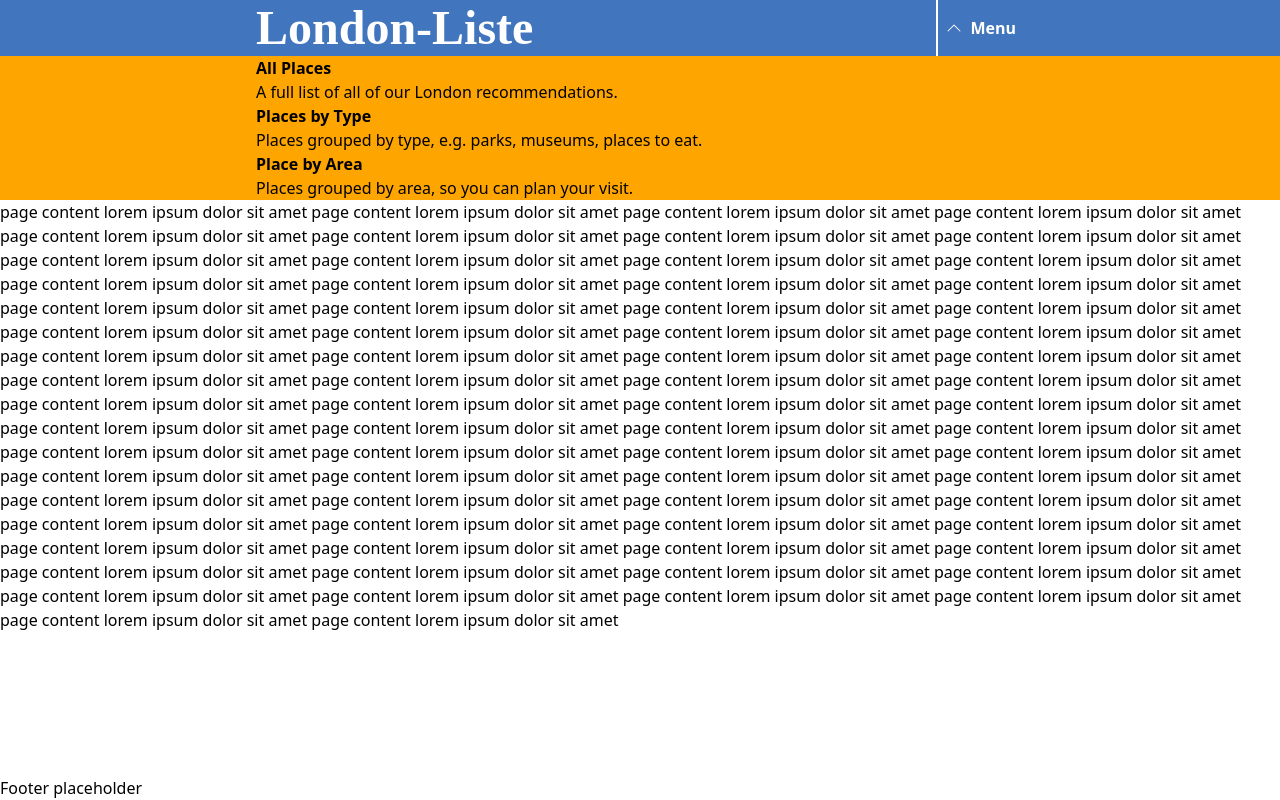
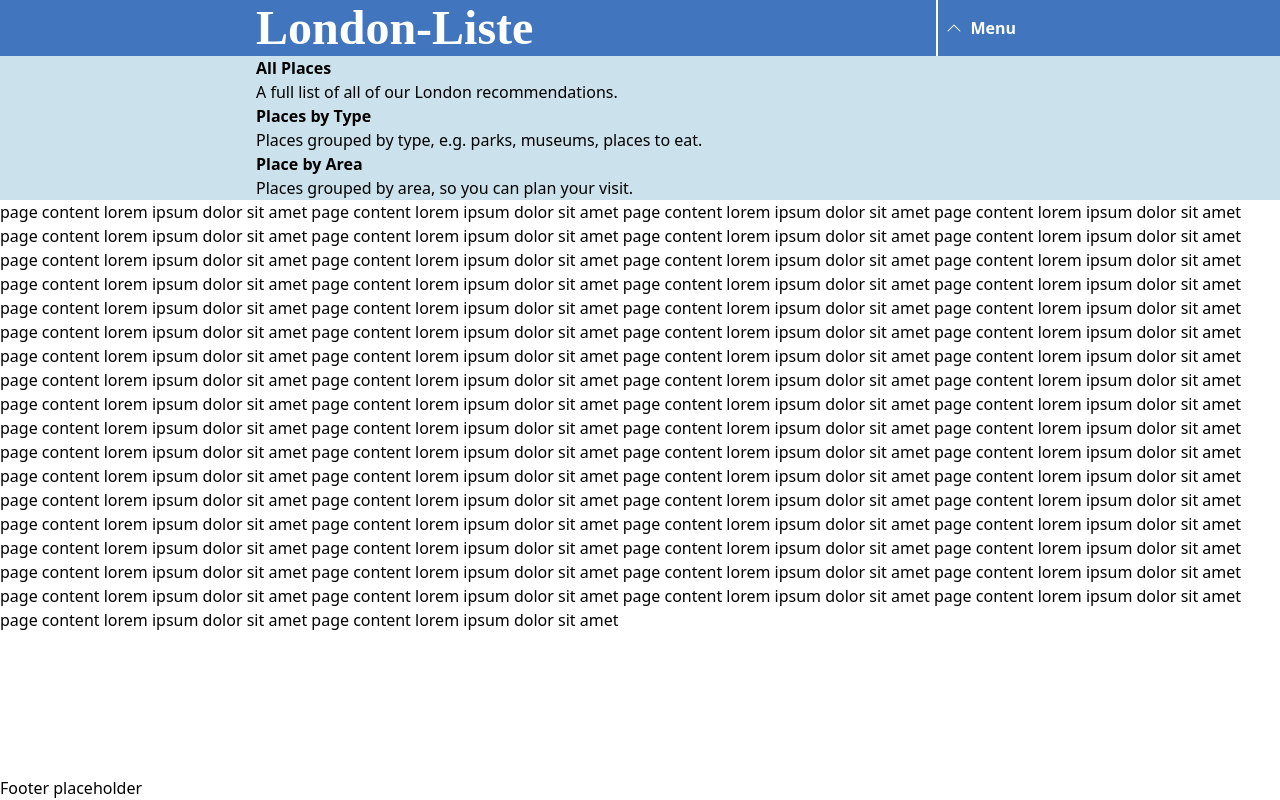
Before and after one commit to a1v0/london-liste, a Next.js app: page / in a window 1280 px wide. Both pictures are taken after a click on the button "Menu". Built offline with nearby package versions, Linux system fonts and the light colour scheme; a web font is replaced by a local one.

Commit message:
Apply a background colour to `Menu`

```diff
--- a/app/Menu.jsx
+++ b/app/Menu.jsx
@@ -2,7 +2,7 @@ import Link from "next/link";
 
 export default function Menu() {
 	return (
-		<div className="bg-[orange]">
+		<div className="bg-light-grey">
 			<section className="clear-gutters">
 				<ul>
 					<Link href="#">
```
